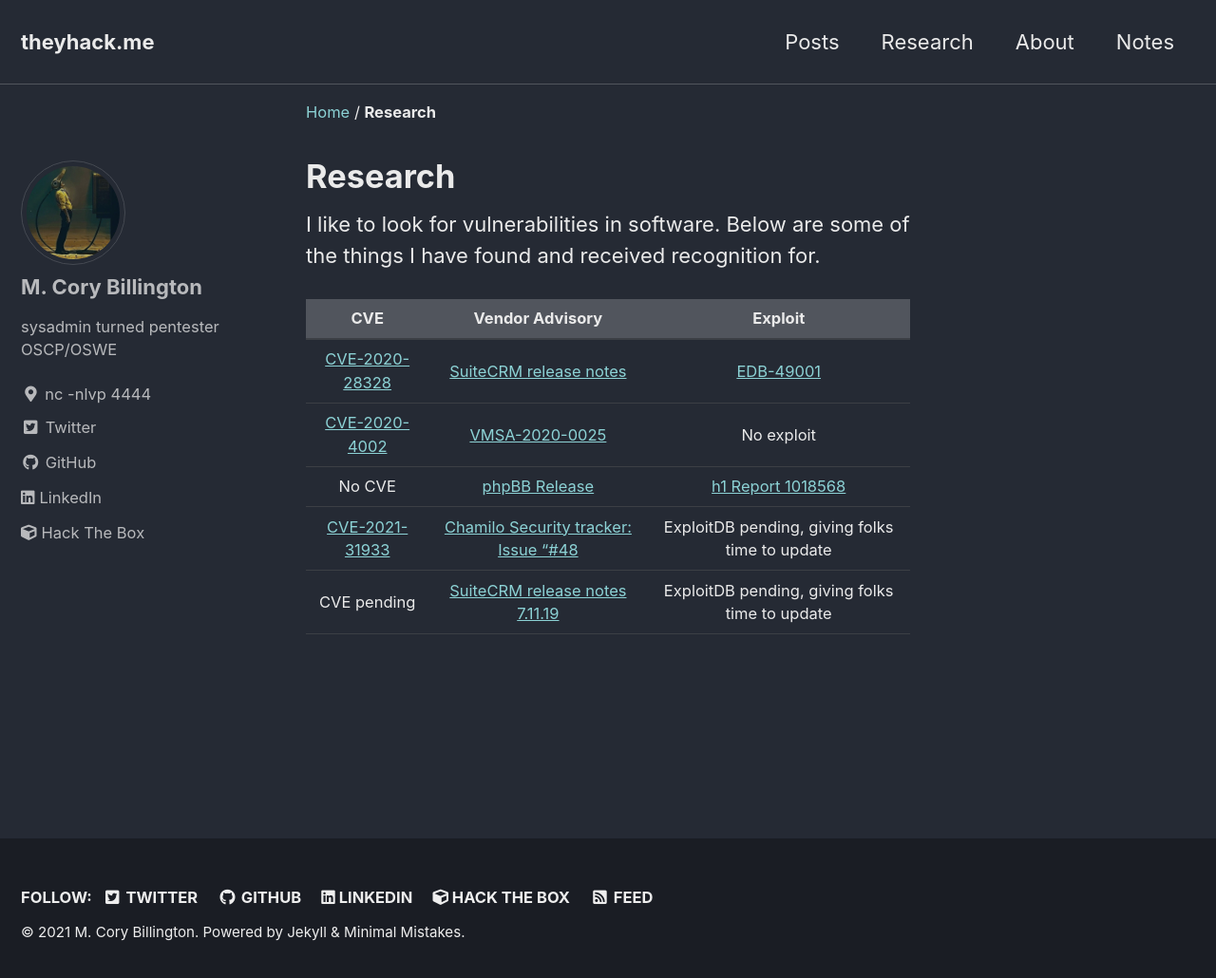
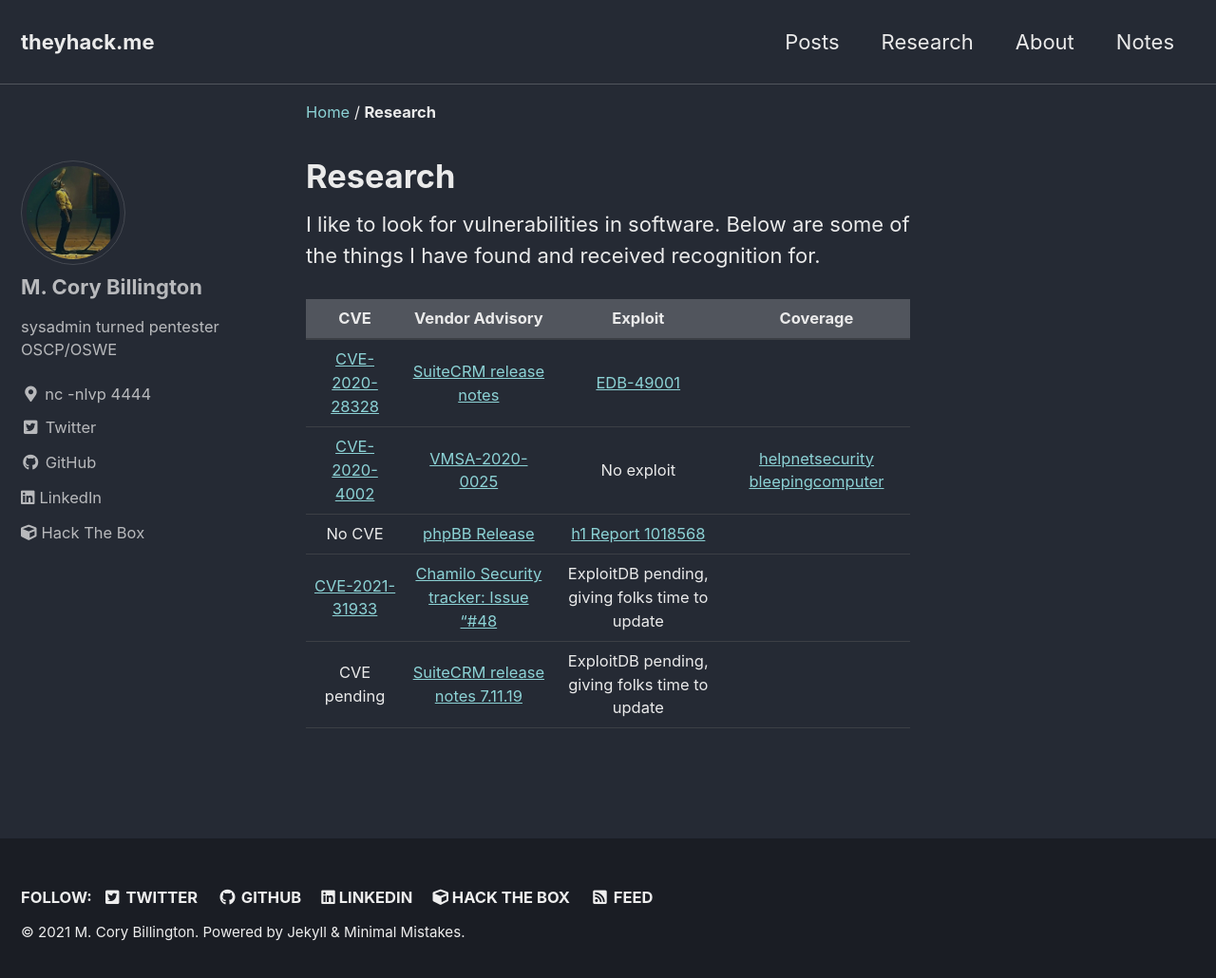
Before and after one commit to mcorybillington/mcorybillington.github.io, a Jekyll site: the page built from _pages/research.md, in a window 1280 px wide and 1038 px high. Shown: the top 1030 px of the window at 95% size. Built offline with Jekyll 4.4.1, drawn with Linux system fonts in a browser that asks for light colours; cached includes are drawn as plain includes.

Commit message:
Added coverage section to research

```diff
--- a/_pages/research.md
+++ b/_pages/research.md
@@ -7,10 +7,10 @@
 
 I like to look for vulnerabilities in software. Below are some of the things I have found and received recognition for.
 
-|  CVE  |  Vendor Advisory  |  Exploit  |
-| :---: | :---------------: | :-------: |
+|  CVE  |  Vendor Advisory  |  Exploit  |  Coverage  |
+| :---: | :---------------: | :-------: | :--------: |
 | [CVE-2020-28328](https://cve.mitre.org/cgi-bin/cvename.cgi?name=CVE-2020-28328) | [SuiteCRM release notes](https://suitecrm.com/suitecrm-7-11-17-7-10-28-lts-versions-released/) | [EDB-49001](https://www.exploit-db.com/exploits/49001) |
-|[CVE-2020-4002](https://cve.mitre.org/cgi-bin/cvename.cgi?name=CVE-2020-4002)|[VMSA-2020-0025](https://www.vmware.com/security/advisories/VMSA-2020-0025.html)|No exploit|
+|[CVE-2020-4002](https://cve.mitre.org/cgi-bin/cvename.cgi?name=CVE-2020-4002)|[VMSA-2020-0025](https://www.vmware.com/security/advisories/VMSA-2020-0025.html)|No exploit| [helpnetsecurity](https://www.helpnetsecurity.com/2020/11/20/vulnerabilities-esxi-hypervisor/) [bleepingcomputer](https://www.bleepingcomputer.com/news/security/vmware-releases-fix-for-critical-esxi-workstation-vulnerability/)
 | No CVE | [phpBB Release](https://www.phpbb.com/community/viewtopic.php?f=14&t=2573416) | [h1 Report 1018568](https://hackerone.com/reports/1018568)
 | [CVE-2021-31933](https://cve.mitre.org/cgi-bin/cvename.cgi?name=CVE-2021-31933) | [Chamilo Security tracker: Issue "#48](https://support.chamilo.org/projects/1/wiki/Security_issues#Issue-48-2021-04-17-Critical-impact-high-risk-Remote-Code-Execution) | ExploitDB pending, giving folks time to update
 | CVE pending | [SuiteCRM release notes 7.11.19](https://suitecrm.com/time-to-upgrade-suitecrm-7-11-19-7-10-30-lts-released/) | ExploitDB pending, giving folks time to update
```
